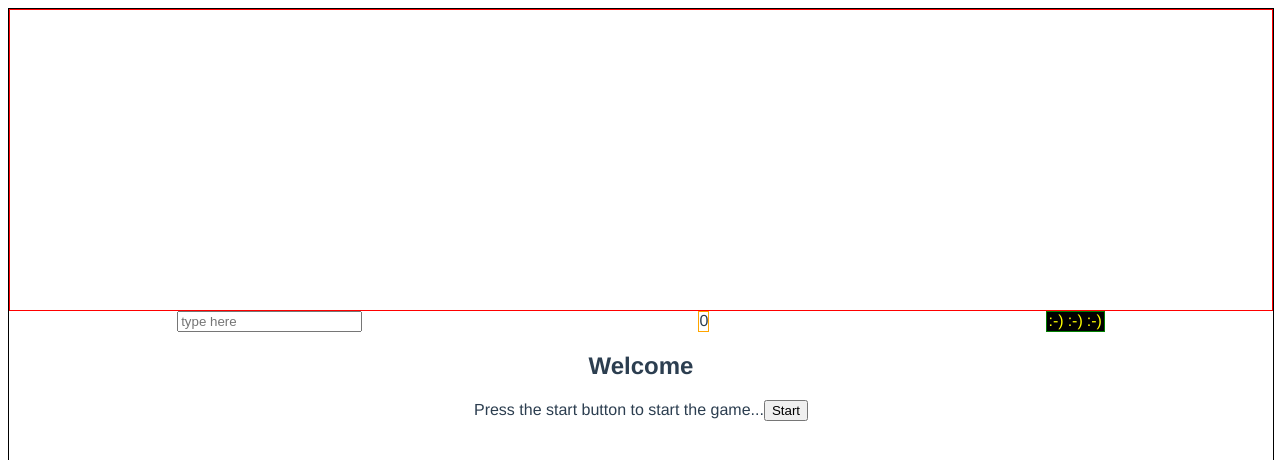
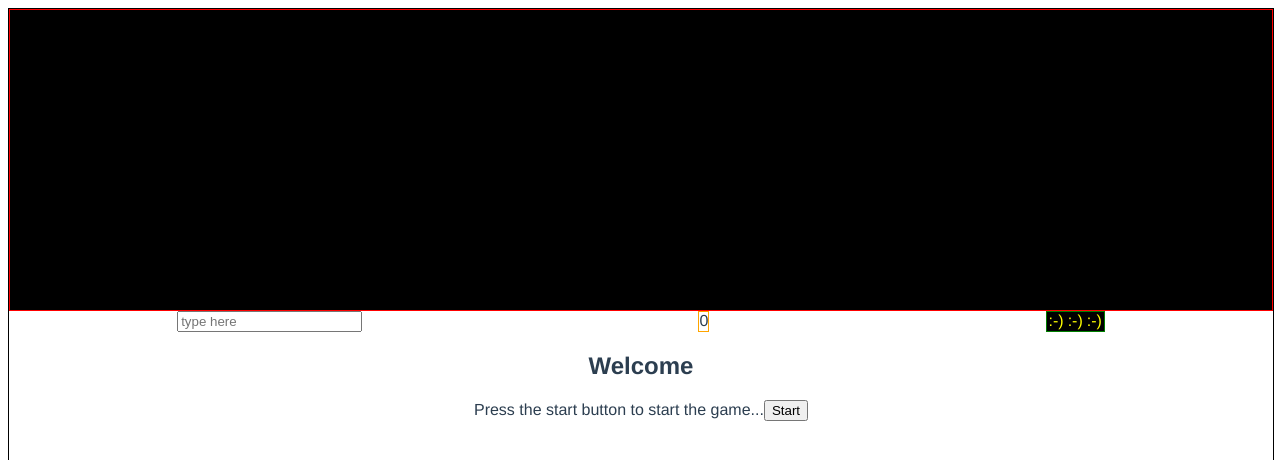
Before and after one commit to rustigano/vue-typespeed, a Vue app: page / in a window 1280 px wide. Shown: the top 460 px of the page. Built offline with nearby package versions, Linux system fonts and the light colour scheme.

Commit message:
changed colors

```diff
--- a/src/components/Word.vue
+++ b/src/components/Word.vue
@@ -6,6 +6,7 @@
 </template>
 <style>
     div.word {
+        color: red;
         position: absolute;
         top: 0px;
         left: 0px;
--- a/src/components/WordArea.vue
+++ b/src/components/WordArea.vue
@@ -13,6 +13,7 @@
         /* width: 100%; */
         height: 300px;
         position: relative;
+        background-color: black;
         border: solid 1px red;
     }
 </style>
@@ -25,7 +26,7 @@
     components: {Word},
     data () {
       return {
-        dictionary: ['apekool', 'koekebakker', 'flierefluiter', 'appelflap', 'gans', 'hoi', 'kanarie', 'kabouter', 'stoeptegel'],
+        dictionary: ['er', 'was', 'eens', 'een', 'meisje', 'met', 'de', 'naam', 'Roodkapje', 'grote', 'boze', 'wolf', 'sprookje', 'bos', 'grootmoeder', 'apekool', 'koekebakker', 'flierefluiter', 'appelflap', 'gans', 'hoi', 'kanarie', 'kabouter', 'stoeptegel'],
         loopTimeout: 0,
         updateInterval: 500,
         createNewWordWhen: 0
```
